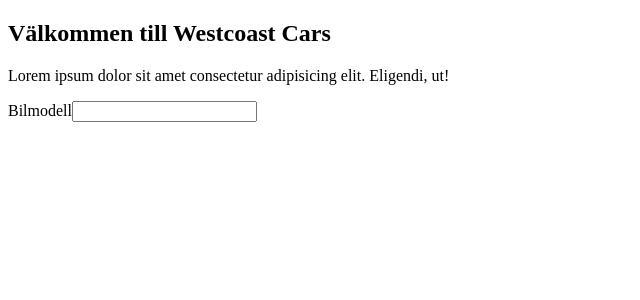
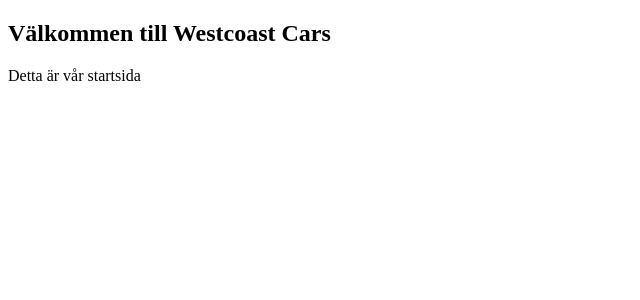
Before and after one commit to sunandacarlstrom/learning-react, a React (Create React App) app: page / in a window 1280 px wide. Shown: the top 300 px of the page, without its empty margins (0-640 px from the left). Built offline with nearby package versions, Linux system fonts and the light colour scheme.

Commit message:
Skapat en komponent hierarki

```diff
--- a/src/App.jsx
+++ b/src/App.jsx
@@ -1,12 +1,9 @@
-function App() {
-    return (
-        <section className="container">
-            <h1 className="page-title">Välkommen till Westcoast Cars</h1>
-            <p>Lorem ipsum dolor sit amet consectetur adipisicing elit. Eligendi, ut!</p>
-            <label htmlFor="model">Bilmodell</label>
-            <input type="text" name="model" id="model" />
-        </section>
-    );
-}
+// Här vill jag endast rendera Home-komponenten
+
+import Home from "./components/ui/Home";
+
+const App = () => {
+    return <Home />;
+};
 
 export default App;
--- /dev/null
+++ b/src/components/ui/Home.jsx
@@ -0,0 +1,12 @@
+import PageHeader from "./PageHeader";
+
+const Home = () => {
+    return (
+        <section className="container">
+        <PageHeader headerText="Välkommen till Westcoast Cars" />
+            <p>Detta är vår startsida</p>
+        </section>
+    );
+};
+
+export default Home;
--- /dev/null
+++ b/src/components/ui/PageHeader.jsx
@@ -0,0 +1,5 @@
+const PageHeader = ({headerText}) => {
+    return <h1>{headerText}</h1>
+};
+
+export default PageHeader;
```
